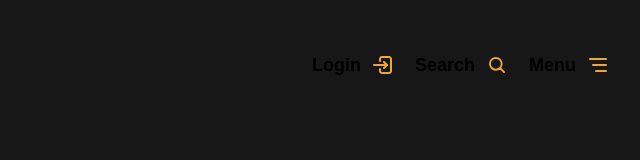
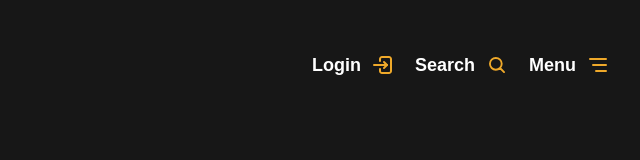
Before and after one commit to DallasGale/LINA-mega-menu, a website built with Vite: page index.html in a window 1280 px wide. Shown: the whole page, without its empty margins (640-1280 px from the left). Built offline with nearby package versions, Linux system fonts and the light colour scheme.

Commit message:
added color

```diff
--- a/src/style.scss
+++ b/src/style.scss
@@ -88,6 +88,7 @@ body {
     }
   }
   .button {
+    color: var(--lina-color-white);
     font-size: 18px;
     font-weight: 600;
     display: flex;
```
